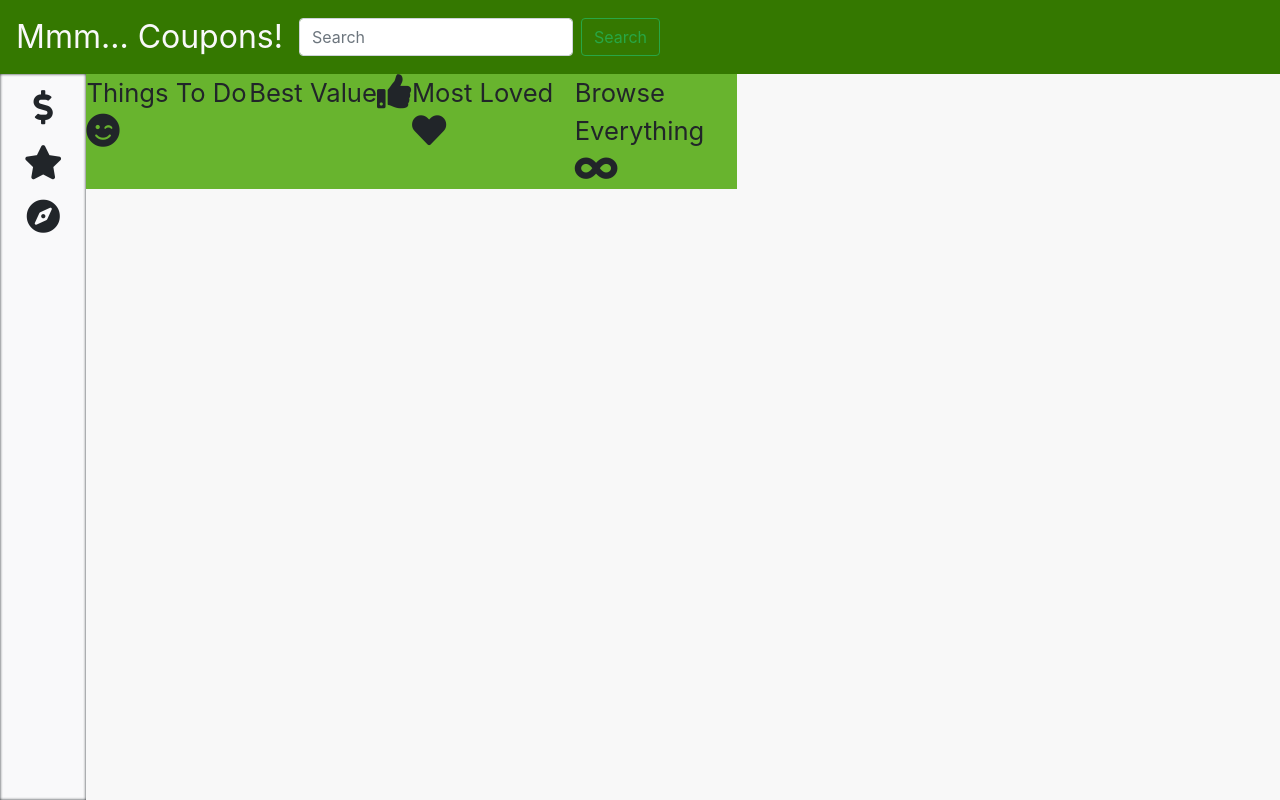
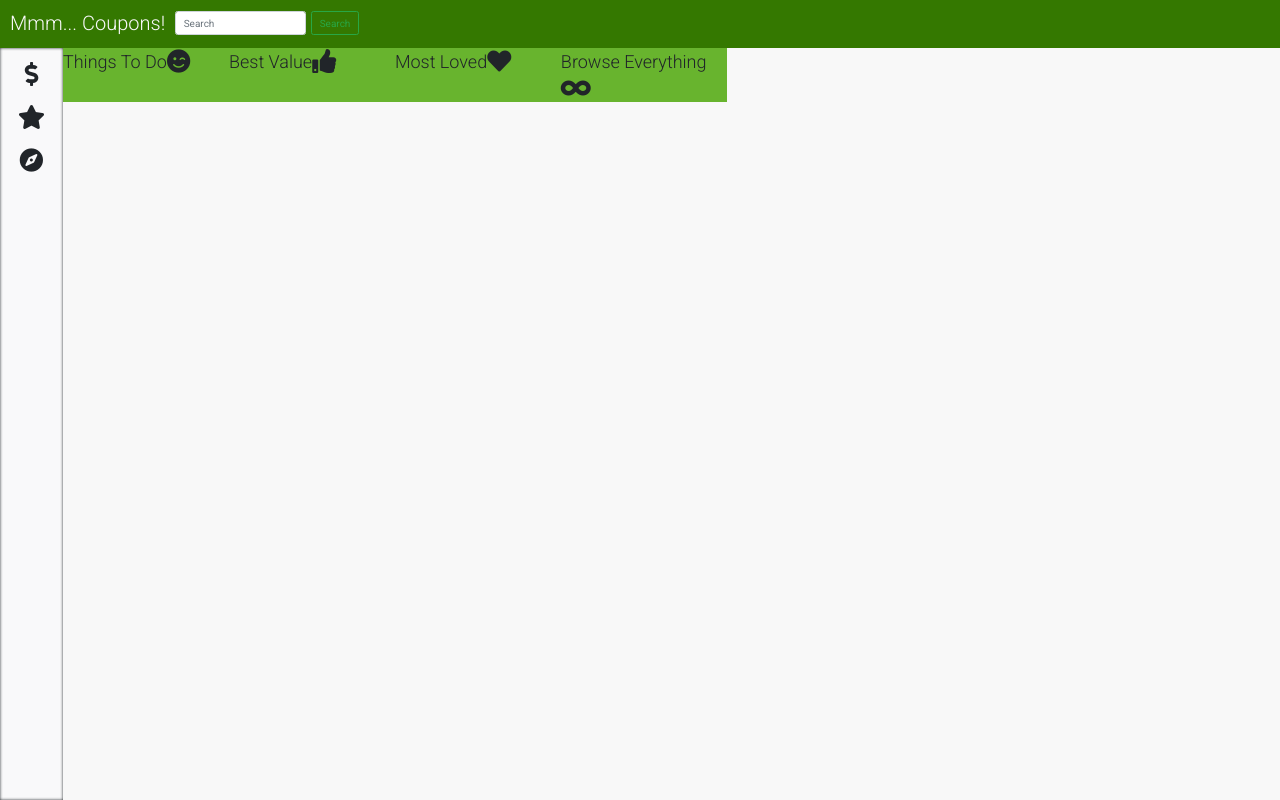
Before and after one commit to barakiva/CouponClip_client, an Angular app: page / in a window 1280 px wide. Built offline with nearby package versions, Linux system fonts and the light colour scheme.

Commit message:
upgrading to sass

```diff
--- a/angular.json
+++ b/angular.json
@@ -89,8 +89,15 @@
               "src/assets"
             ],
             "styles": [
-              "src/styles.css"
+              "src/styles.css",
+              "src/sass/styles.scss"
             ],
+            "stylePreprocessorOptions": {
+              "includePaths": [
+                "src/sass"
+              ]
+            }
+            ,
             "scripts": []
           }
         },
--- a/package.json
+++ b/package.json
@@ -21,6 +21,7 @@
     "@angular/platform-browser-dynamic": "~8.2.14",
     "@angular/router": "~8.2.14",
     "@fortawesome/fontawesome-free": "^5.12.0",
+    "@material/elevation": "^4.0.0",
     "bootstrap": "^4.4.1",
     "font-awesome": "^4.7.0",
     "rxjs": "~6.4.0",
--- a/src/app/core/lineup/lineup.component.html
+++ b/src/app/core/lineup/lineup.component.html
@@ -1,4 +1,4 @@
-<nav  id="bootstrap-override" class="navbar navbar-light">
+<nav  id="bootstrap-override" class="navbar navbar-light mat-typography">
   <ul class="nav navbar-nav">
     <li class="nav-item">
       <a>Things To Do<i class="fas fa-smile-wink fa-lg"></i></a>
--- a/src/index.html
+++ b/src/index.html
@@ -6,6 +6,7 @@
   <base href="/">
   <meta name="viewport" content="width=device-width, initial-scale=1">
   <link rel="icon" type="image/x-icon" href="favicon.ico">
+  <link href="https://fonts.googleapis.com/css?family=Roboto:300,400,500" rel="stylesheet">
 </head>
 <body>
   <app-root id="bootstrap-override"></app-root>
--- a/src/styles.css
+++ b/src/styles.css
@@ -6,14 +6,17 @@
 
 html {
     height: 100vh;
+    font-size: 62.5%;
 }
 
 body {
     min-height: 100vh;
-    font-size: 62.5%;
+    font-size: 1.6rem;
+    font-family: Roboto, sans-serif;
+    font-weight: 300;
 }
-nav {
-  font-size: 1.6rem;
+a {
+  font-size: 1.8rem;
 }
 :root {
    --primary-olive: #347800;	/* Main Primary color */
@@ -23,4 +26,7 @@ nav {
   /*.color-primary-3 { color: #265700 }*/
   /*.color-primary-4 { color: #163200 }*/
   /*.color-primary-1 { color: #68B42E }*/
+  --big-fs: 2.2rem;
+  --med-fs: 1.6rem;
+  --sm-fs: 1.4rem;
 }
```
Also changed, not shown: src/app/core/core/core.component.html (line endings or trailing spaces), 1 other file (tests, documents, lock files or other folders).
